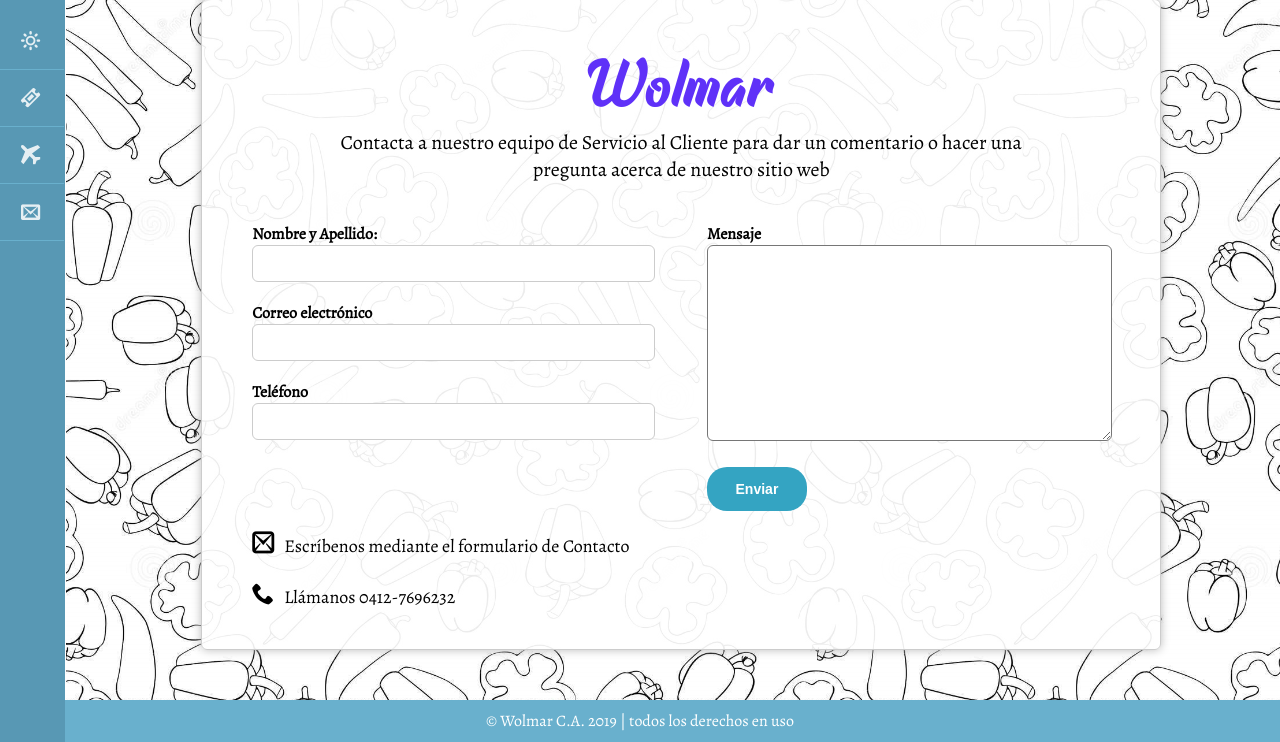
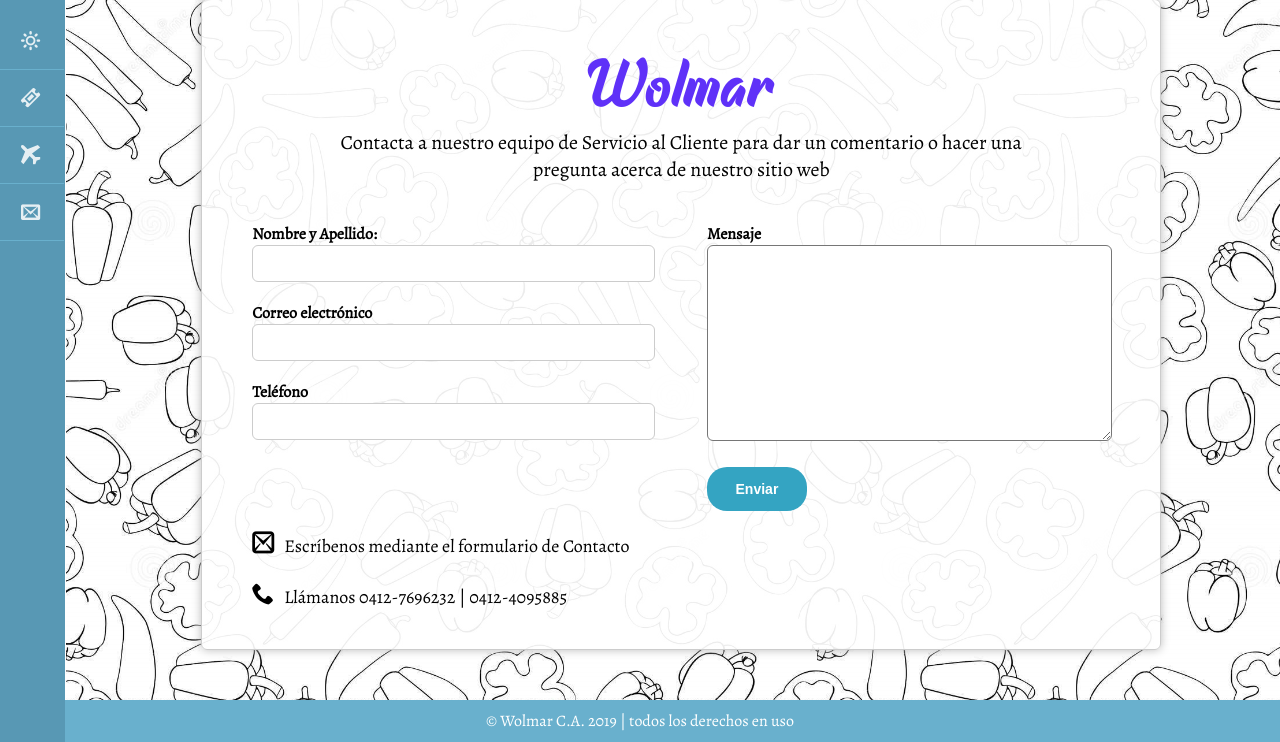
Before and after one commit to WillieApfel/Proyecto_Mercado, a PHP site: page /contacto.php in a window 1280 px wide. Shown: the part 161-903 px from the top of the page. Run offline with PHP 8.4, Linux system fonts and the light colour scheme; some web fonts are replaced.

Commit message:
Update contacto.php

```diff
--- a/contacto.php
+++ b/contacto.php
@@ -127,7 +127,7 @@ if(isset($_SESSION['usuario'])){
 				</div>
 
 				<p><span class="icon-mail2"></span>Escríbenos mediante el formulario de Contacto</p>
-				<p><span class="icon-phone"></span>Llámanos 0412-7696232</p>
+				<p><span class="icon-phone"></span>Llámanos 0412-7696232 | 0412-4095885</p>
 
 			</form>
 		</div>
```
